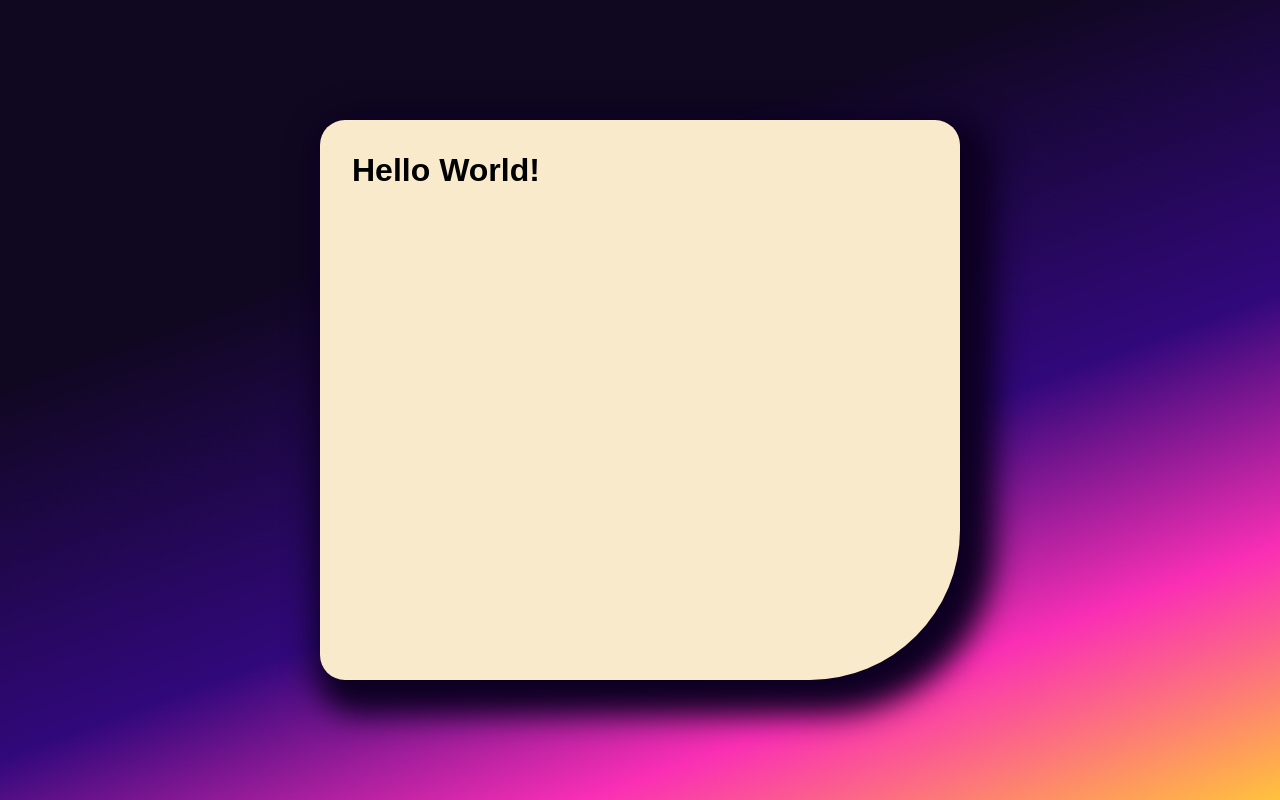
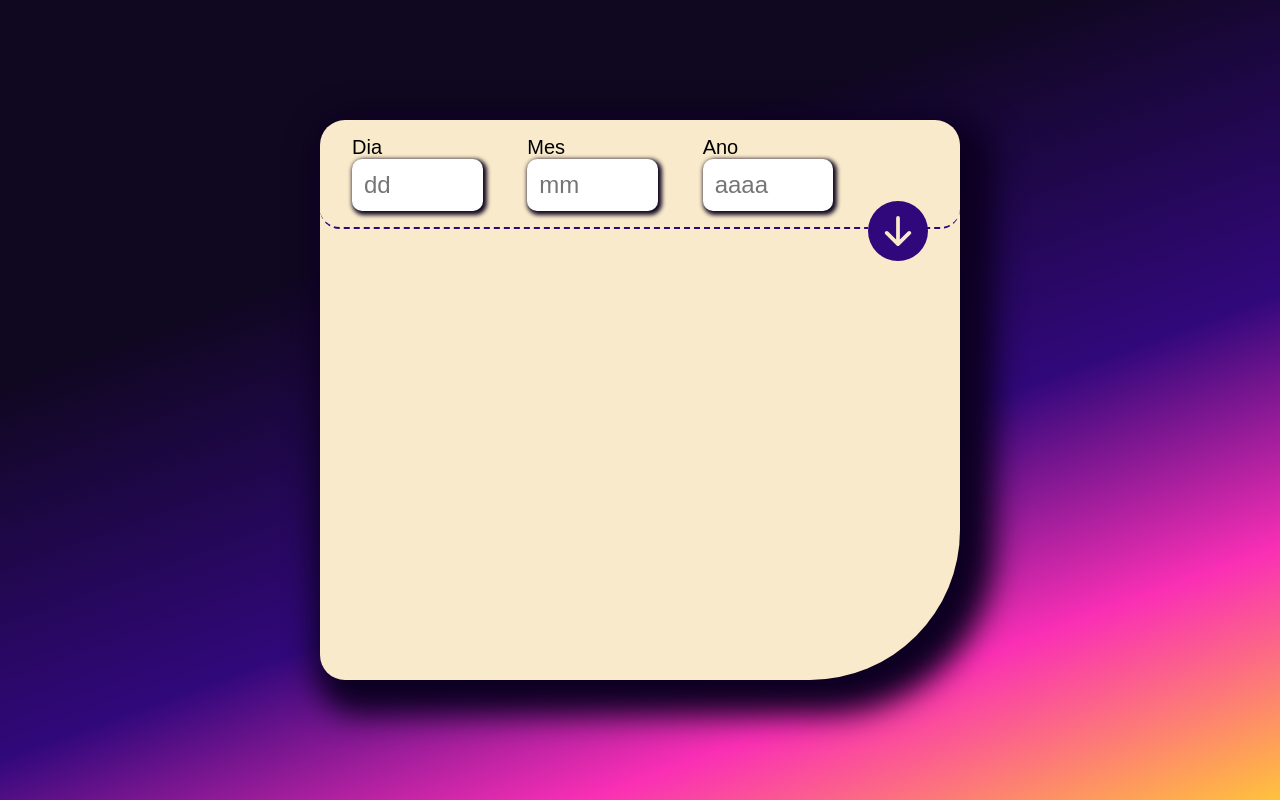
Before and after one commit to TurinoS/Age-calculator, a Next.js app: page / in a window 1280 px wide. Built offline with nearby package versions, Linux system fonts and the light colour scheme.

Commit message:
feat: implementando o form

```diff
--- a/package.json
+++ b/package.json
@@ -18,6 +18,7 @@
     "next": "13.4.9",
     "react": "18.2.0",
     "react-dom": "18.2.0",
+    "react-icons": "^4.10.1",
     "styled-components": "^6.0.4",
     "typescript": "5.1.6"
   }
--- a/src/app/page.tsx
+++ b/src/app/page.tsx
@@ -1,12 +1,13 @@
 'use client'
 
+import Form from "@/components/Form"
 import Container from "@/styles/Container.style"
 
 export default function Home() {
   return (
     <main>
       <Container>
-        <h1>Hello World!</h1>
+        <Form />
       </Container>
     </main>
   )
--- /dev/null
+++ b/src/components/Button.tsx
@@ -0,0 +1,10 @@
+import StyledButton from "@/styles/Button.style";
+import { BsFillArrowDownCircleFill } from 'react-icons/bs'
+
+export default function Button() {
+    return(
+        <StyledButton type="submit">
+            <BsFillArrowDownCircleFill />
+        </StyledButton>
+    )
+}
--- /dev/null
+++ b/src/components/Form.tsx
@@ -0,0 +1,14 @@
+import StyledForm from "@/styles/Form.style";
+import Input from "./Input";
+import Button from "./Button";
+
+export default function Form() {
+    return(
+        <StyledForm>
+            <Input id="dia" placeholder="dd" maxLength={2} minLength={2} />
+            <Input id="mes" placeholder="mm" maxLength={2} minLength={2} />
+            <Input id="ano" placeholder="aaaa" maxLength={4} minLength={4} />
+            <Button />
+        </StyledForm>
+    )
+}
--- /dev/null
+++ b/src/components/Input.tsx
@@ -0,0 +1,30 @@
+import StyledInput from "@/styles/Input.style";
+
+interface InputProps {
+  id: string;
+  placeholder: string;
+  maxLength: number;
+  minLength: number;
+}
+
+export default function Input({
+  id,
+  placeholder,
+  maxLength,
+  minLength,
+}: InputProps) {
+  return (
+    <StyledInput>
+        <label htmlFor={id}>{id}</label>
+        <input
+        type="number"
+        id={id}
+        name={id}
+        placeholder={placeholder}
+        maxLength={maxLength}
+        minLength={minLength}
+        required
+        />
+    </StyledInput>
+  );
+}
--- /dev/null
+++ b/src/styles/Button.style.tsx
@@ -0,0 +1,22 @@
+import styled from "styled-components";
+
+const StyledButton = styled.button`
+    width: 50px;
+    height: 50px;
+    border-radius: 50%;
+    border: none;
+    background-color: var(--white);
+    color: var(--bg-dark);
+    font-size: 60px;
+    position: relative;
+    top: 65px;
+    right: 10px;
+
+    &:hover {
+        cursor: pointer;
+        color: var(--bg-darker);
+        background-image: radial-gradient(var(--bg-light) 60%, var(--white) 40%);
+    }
+`
+
+export default StyledButton;
--- a/src/styles/Container.style.tsx
+++ b/src/styles/Container.style.tsx
@@ -4,7 +4,6 @@ const Container = styled.div`
     display: flex;
     flex-direction: column;
     background-color: var(--white);
-    padding: 2em;
     margin: 15vh 25vw;
     height: 70vh;
     border-radius: 25px 25px 150px 25px;
--- /dev/null
+++ b/src/styles/Form.style.tsx
@@ -0,0 +1,12 @@
+import styled from "styled-components";
+
+const StyledForm = styled.form`
+    display: flex;
+    gap: 3.5vw;
+    border-bottom: 2px dashed var(--bg-dark);
+    border-radius: 20px;
+    padding: 1em 2em;
+    width: 50vw;
+`
+
+export default StyledForm;
--- a/src/styles/GlobalStyles.tsx
+++ b/src/styles/GlobalStyles.tsx
@@ -4,7 +4,7 @@ import { createGlobalStyle } from "styled-components";
 
 export const GlobalStyle = createGlobalStyle`
     :root {
-        --font-dark: #01022f;
+        --font-principal: #01022f;
         --font-light: #6c6ee7;
         --bg-darker: #100720;
         --bg-dark: #31087B;
--- /dev/null
+++ b/src/styles/Input.style.tsx
@@ -0,0 +1,26 @@
+import styled from "styled-components";
+
+const StyledInput = styled.div`
+    display: flex;
+    flex-direction: column;
+
+    & label {
+        text-transform: capitalize;
+        font-size: 20px;
+    }
+
+    & input {
+        padding: .5em .5em;
+        font-size: 24px;
+        width: 100%;
+        border-radius: 10px;
+        border: none;
+        box-shadow: 2px 2px 4px 2px var(--bg-darker);
+    }
+
+    &::placeholder {
+        font-size: 24px;
+    }
+`
+
+export default StyledInput;
```
Also changed, not shown: 1 other file (tests, documents, lock files or other folders).
